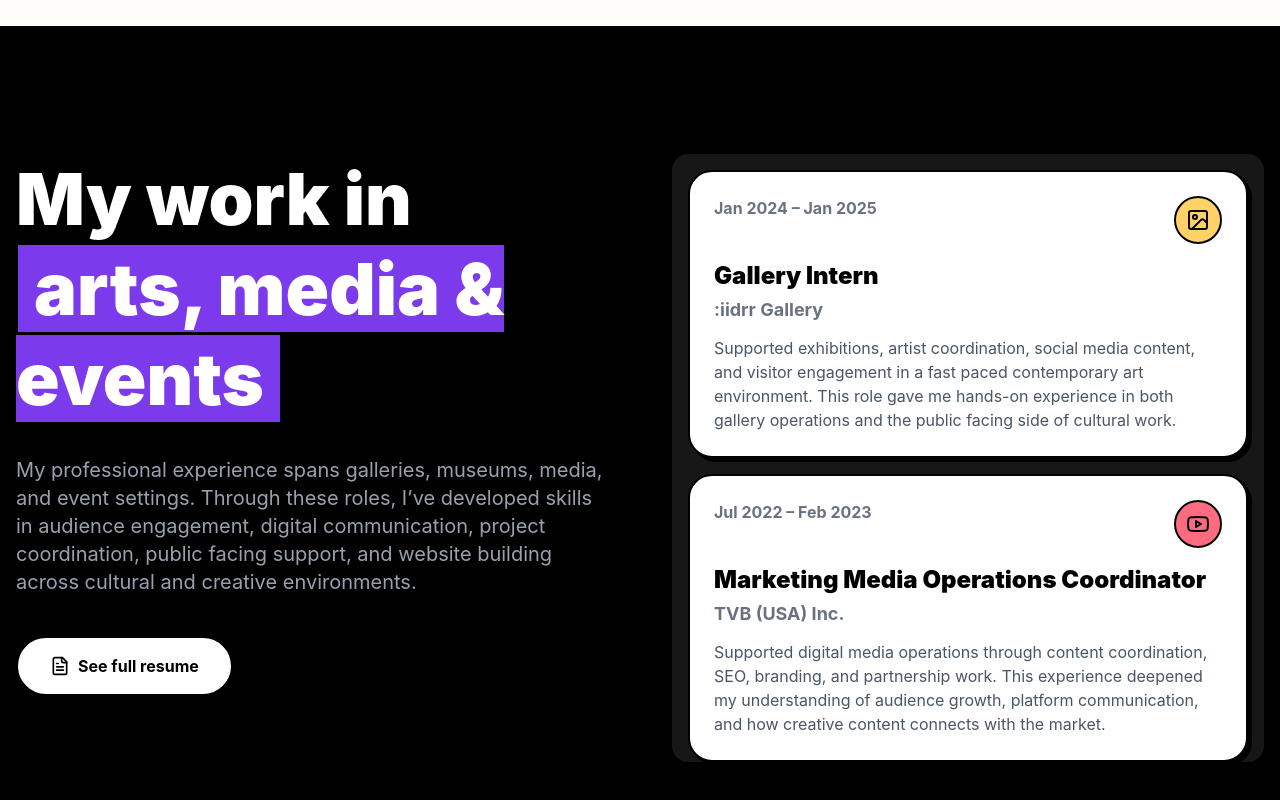
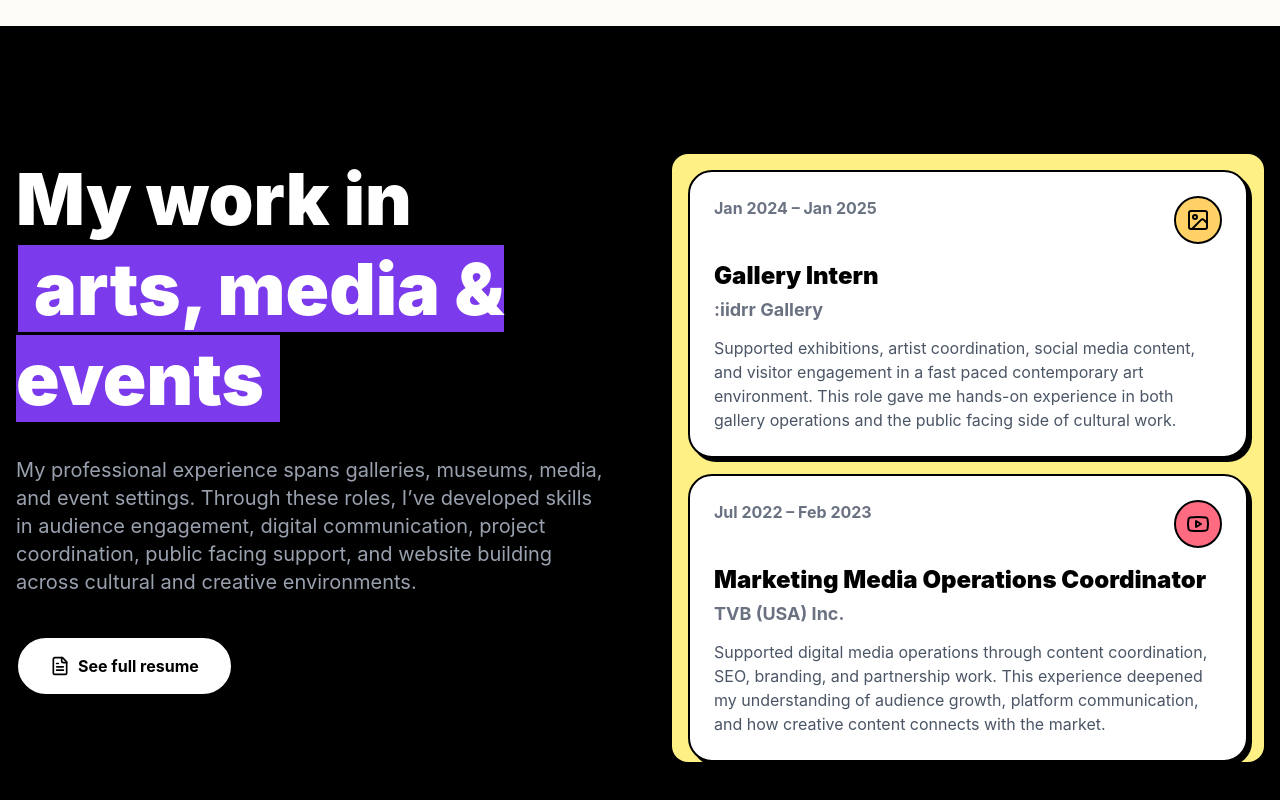
Before and after one commit to bbx99/my-portfolio, a React (Vite) app: page / in a window 1280 px wide. Shown: the part 3764-4564 px from the top of the page. Built offline with nearby package versions, Linux system fonts and the light colour scheme.

Commit message:
feat: change experience section background to bright color

```diff
--- a/src/App.tsx
+++ b/src/App.tsx
@@ -317,7 +317,7 @@ const Experience = ({ onSeeResumeClick }) => {
           </p>
           <button onClick={onSeeResumeClick} className="brutal-btn-white flex items-center gap-2"> <FileText size={20} /> See full resume</button>
         </div>
-        <div className="space-y-4 max-h-[38rem] overflow-y-auto p-4 bg-neutral-900 rounded-2xl">
+        <div className="space-y-4 max-h-[38rem] overflow-y-auto p-4 bg-yellow-200 rounded-2xl">
           {jobs.map((job, i) => (
             <motion.div
               key={i}
```
